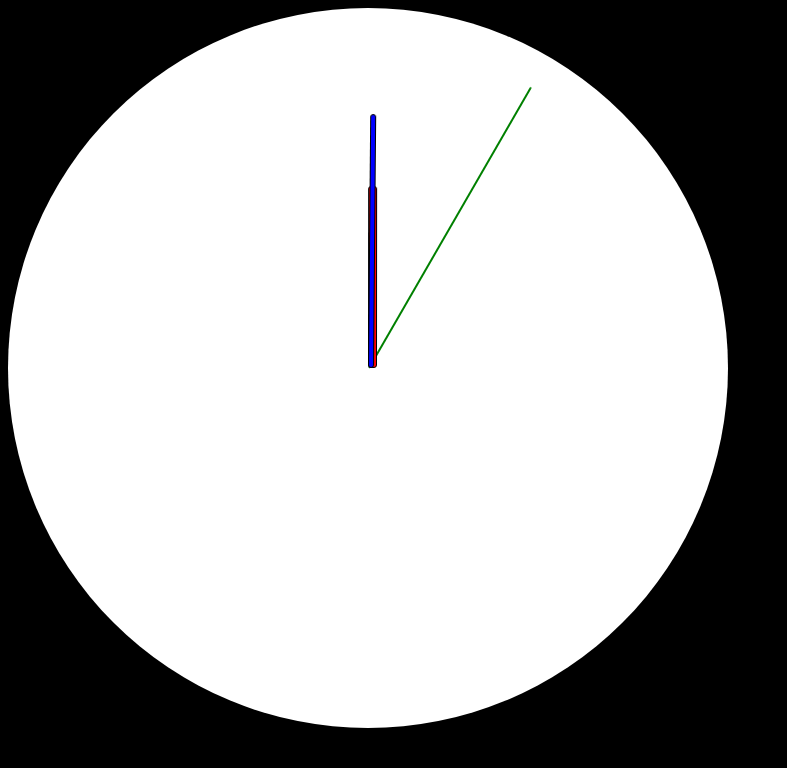
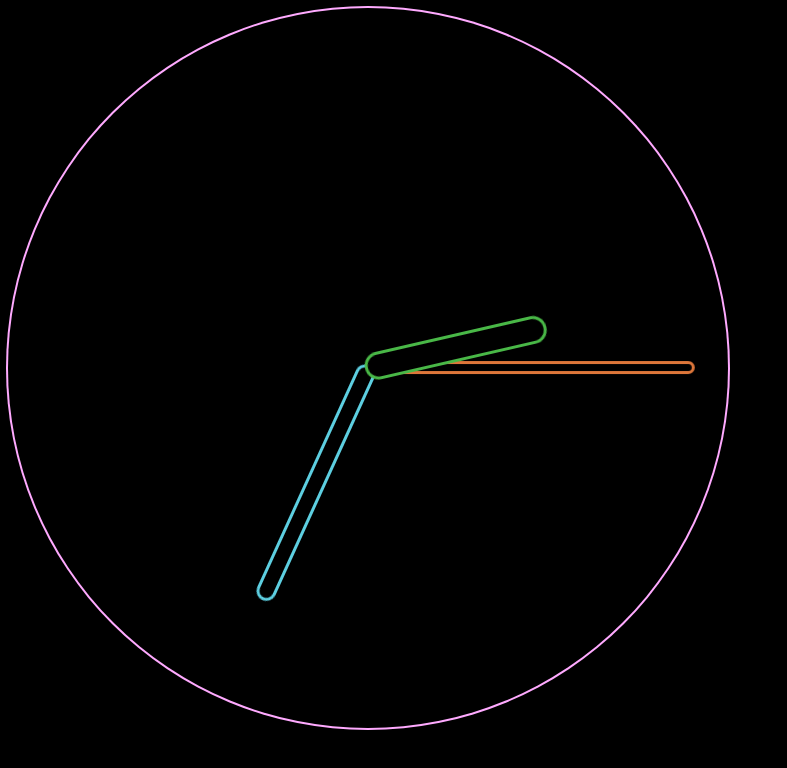
Before and after one commit to dhcar/watchface, a plain HTML site: page app/index.html in a window 1280 px wide. Shown: the whole page, without its empty margins (0-787 px from the left). Drawn offline with Linux system fonts and the light colour scheme.

Commit message:
init w/ browser time, tron styling

```diff
--- a/app/app.js
+++ b/app/app.js
@@ -6,27 +6,37 @@ app.time = {
   'seconds': null
 };
 
-app.run = function(){
-  var _self = this;
-  window.setInterval(function(){
-    window.requestAnimationFrame(_self.main_loop)
-  }, 17);
+app.rotate = function(id, degrees) {
+  console.log(id, degrees);
+  var el = document.getElementById( id );
+  console.log(el);
+  el.style.transform = 'rotate(' + degrees + 'deg)';
 };
 
 app.main_loop = function(){
-  //
-  // do things
-  //
 
-  var date          = new Date();
+  var _self          = app;
+  var date           = new Date();
 
-  this.time.seconds = date.getSeconds();
-  this.time.minutes = date.getMinutes();
-  this.time.hours   = function(){
-    var _hours = date.getHours();
-    if(_hours > 12){
-      return hours - 12;
-    }
-  }();
+  _self.time.seconds = date.getSeconds();
+  _self.time.minutes = date.getMinutes();
+  _self.time.hours   = date.getHours();
 
-}
+  var secondPosition = _self.time.seconds * 6;
+  var minutePosition = _self.time.minutes * 6;
+  var hourPosition   = _self.time.hours * 30 + ( _self.time.minutes / 2 );
+
+  _self.rotate('seconds', secondPosition);
+  _self.rotate('minutes', minutePosition);
+  _self.rotate('hours', hourPosition);
+
+  // requestAnimationFrame( app.main_loop );
+
+};
+
+app.run = function(){
+  var _self = app;
+  window.setTimeout(function(){
+    _self.main_loop();
+  },0);
+}();
--- a/app/index.html
+++ b/app/index.html
@@ -13,11 +13,11 @@
       <div class="hand"></div>
     </div>
 
-    <div class="hand-container" id="hours">
+    <div class="hand-container" id="minutes">
       <div class="hand"></div>
     </div>
 
-    <div class="hand-container" id="minutes">
+    <div class="hand-container" id="hours">
       <div class="hand"></div>
     </div>
 
--- a/app/styles/style.css
+++ b/app/styles/style.css
@@ -8,49 +8,54 @@
   width: 90vmin;
   height: 90vmin;
   position: relative;
-  background-color: white;
+  background-color: black;
+  box-shadow: 0px 0px 0px 2px #FAF;
+  animation: pulse 5s linear;
 }
 
 .hand-container{
-  height: 50%;
+  height: 100%;
   position: absolute;
   width: 100%;
   background-color: rgba(0,0,0,0);
-  transform-origin: 50% 100%;
+  transform-origin: 50% 50%;
 }
 
 .hand{
   position: absolute;
-  bottom: 0;
-  border-radius: 3px;
+  border-radius: 20px;
   left: 50%;
   transform-origin: 50% 100%;
 }
 
 #seconds .hand{
-  width: 0.3%;
-  height: 90%;
-  background-color: green;
-  margin-right: 1px;
-  transform: rotate(180deg);
+  width: 1%;
+  height: 45%;
+  top: 5%;
+  margin-left: -0.5%;
+  background-color: black;
+  right: 0.15%;
+  box-shadow: 0px 0px 0px 3px #DD763A;
   animation: rotate 60s linear infinite;
 }
 
 #minutes .hand{
-  width: 0.6%;
-  height: 70%;
-  margin-right: 2px;
-  background-color: blue;
-  border: 1px solid black;
+  width: 2%;
+  height: 35%;
+  top: 15%;
+  margin-left: -1%;
+  background-color: black;
+  box-shadow: 0px 0px 0px 3px #5DCFE1;
   animation: rotate 3600s linear infinite;
 }
 
 #hours .hand{
-  width: 1%;
-  height: 50%;
-  margin-right: 3px;
-  background-color: red;
-  border: 1px solid black;
+  width: 3%;
+  height: 25%;
+  top: 25%;
+  margin-left: -1.5%;
+  background-color: black;
+  box-shadow: 0px 0px 0px 3px #49B847;
   animation: rotate 43200s linear infinite;
 }
 
@@ -62,3 +67,12 @@
     transform: rotate(360deg);
   }
 }
+
+@keyframes pulse {
+  25%{
+    box-shadow: 0px 0px 0px 3px #FAF;
+  }
+  75%{
+    box-shadow: 0px 0px 0px 1px #FAD;
+  }
+}
```
